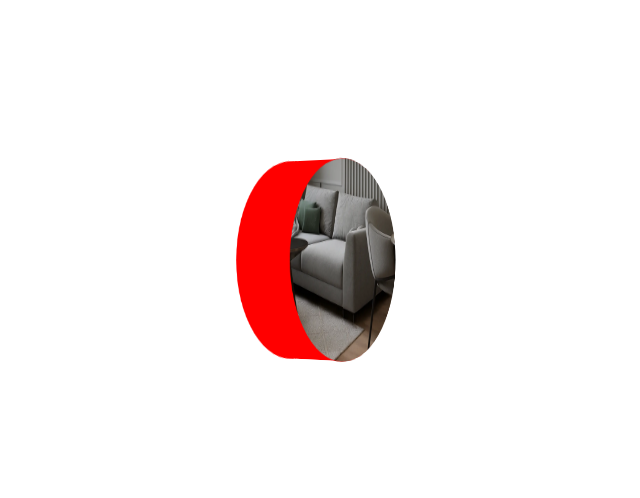
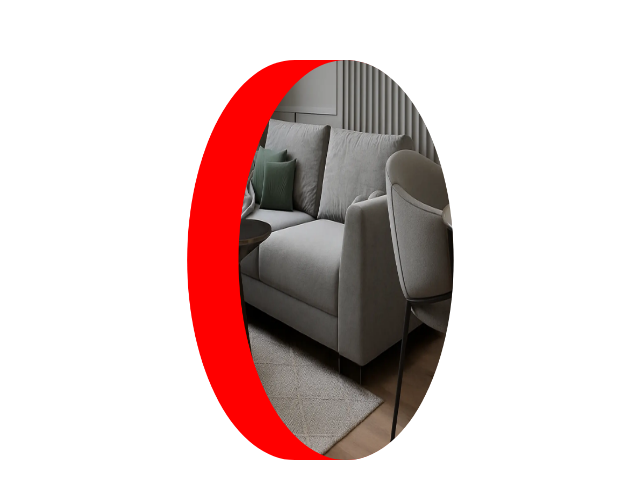
Before and after one commit to Mykhailenko-Oleksandr/coin, a React (Vite) app: page / in a window 1280 px wide. Shown: the part 140-638 px from the top of the page, without its empty margins (320-960 px from the left). Built offline with nearby package versions, Linux system fonts and the light colour scheme.

Commit message:
check point

```diff
--- a/src/components/Coin/Coin.module.css
+++ b/src/components/Coin/Coin.module.css
@@ -1,62 +1,3 @@
-/* .wrap {
-  margin: 0 auto;
-  display: flex;
-  align-items: center;
-  justify-content: center;
-  height: 100svh;
-  width: 100svw;
-  position: relative;
-}
-
-.coin {
-  position: absolute;
-  display: flex;
-  justify-content: center;
-  align-items: center;
-  transform-style: preserve-3d;
-  border-radius: 50%;
-
-  animation: coin-idle linear infinite;
-}
-
-.coin > * {
-  position: absolute;
-}
-
-.front,
-.back,
-.edgeFront,
-.edgeBack {
-  transform-style: preserve-3d;
-
-  border-radius: 50%;
-  height: 100%;
-  width: 100%;
-  overflow: hidden;
-
-  display: flex;
-  justify-content: center;
-  align-items: center;
-}
-
-.center {
-  height: 100%;
-  transform: rotateY(90deg);
-
-  display: flex;
-  justify-content: center;
-  align-content: center;
-}
-
-@keyframes coin-idle {
-  0% {
-    transform: rotateY(0deg);
-  }
-  100% {
-    transform: rotateY(360deg);
-  }
-} */
-
 .wrap {
   margin: 0 auto;
   display: flex;
@@ -64,8 +5,6 @@
   justify-content: center;
   height: 100svh;
   width: 100svw;
-  perspective: 1200px; /* Додано перспективу для 3D-об'єму */
-  overflow: hidden;
 }
 
 .coin {
@@ -74,44 +13,39 @@
   justify-content: center;
   align-items: center;
   transform-style: preserve-3d;
+
   animation: coin-idle linear infinite;
 }
 
-/* Загальні стилі для сторін монети */
-.side {
+.imgBox{
   position: absolute;
-  top: 0;
-  left: 0;
+  inset: 0;
   width: 100%;
   height: 100%;
   border-radius: 50%;
   overflow: hidden;
-  backface-visibility: hidden; /* Ховає зворотний бік картинки */
+  backface-visibility: hidden;
 }
 
 .image {
   width: 100%;
   height: 100%;
   object-fit: cover;
-  display: block;
 }
 
-/* Стилі для пласких кілець ребра */
+
 .edge {
   position: absolute;
-  top: 0;
-  left: 0;
+  inset: 0;
+  height: 100%;
   width: 100%;
-  height: 100%;
   border-radius: 50%;
-  pointer-events: none;
 }
 
-/* Центральна частина (циліндр / товщина) */
 .center {
-  position: absolute;
+   position: absolute;
+  height: 100%;
   transform: rotateY(90deg);
-  pointer-events: none;
 }
 
 @keyframes coin-idle {
--- a/src/components/Coin/Coin.tsx
+++ b/src/components/Coin/Coin.tsx
@@ -1,152 +1,67 @@
-// import css from "./Coin.module.css";
-
-// interface CoinProps {
-//   frontImgUrl: string;
-//   backImgUrl?: string;
-//   width?: number;
-//   height?: number;
-//   color?: string;
-//   thickness?: number;
-//   animationSpeed?: string;
-// }
-
-// const Coin = (props: CoinProps) => {
-//   const {
-//     frontImgUrl,
-//     backImgUrl,
-//     width = 200,
-//     height,
-//     thickness = 40,
-//     color = "rgb(46, 46, 46)",
-//     animationSpeed = "5s",
-//   } = props;
-
-//   const halfThickness = Math.ceil(thickness / 2);
-//   return (
-//     <div className={css.wrap}>
-//       <div
-//         className={css.coin}
-//         style={{
-//           width: `${width}px`,
-//           height: `${height ?? width}px`,
-//           animationDuration: animationSpeed,
-//         }}
-//       >
-//         <img
-//           src={frontImgUrl}
-//           alt="Coin front"
-//           className={css.front}
-//           style={{
-//             transform: `translateZ(${halfThickness + 1}px)`,
-//           }}
-//         />
-//         <div
-//           className={css.edgeFront}
-//           style={{
-//             backgroundColor: color,
-//             transform: `translateZ(${halfThickness}px)`,
-//           }}
-//         ></div>
-//         <div
-//           className={css.center}
-//           style={{ backgroundColor: color, width: `${thickness}px` }}
-//         ></div>
-//         <div
-//           className={css.edgeBack}
-//           style={{
-//             backgroundColor: color,
-//             transform: `translateZ(-${halfThickness}px)`,
-//           }}
-//         ></div>
-//         <img
-//           src={backImgUrl ?? frontImgUrl}
-//           alt="Coin back"
-//           className={css.back}
-//           style={{
-//             transform: `translateZ(-${halfThickness + 1}px)`,
-//           }}
-//         />
-//       </div>
-//     </div>
-//   );
-// };
-
-// export default Coin;
-
 import css from "./Coin.module.css";
 
 interface CoinProps {
   frontImgUrl: string;
   backImgUrl?: string;
-  size?: number; // Зручніше використовувати одне число для ширини/висоти
-  thickness?: number; // Краще передавати число у пікселях
+  width?: number;
+  height?: number;
   color?: string;
+  thickness?: number;
   animationSpeed?: string;
 }
 
-const Coin = ({
-  frontImgUrl,
-  backImgUrl,
-  size = 200,
-  thickness = 40,
-  color = "rgb(46, 46, 46)",
-  animationSpeed = "5s",
-}: CoinProps) => {
+const Coin = (props: CoinProps) => {
+  const {
+    frontImgUrl,
+    backImgUrl,
+    width = 200,
+    height,
+    thickness = 40,
+    color = "rgb(46, 46, 46)",
+    animationSpeed = "5s",
+  } = props;
+
   const halfThickness = Math.ceil(thickness / 2);
-
   return (
     <div className={css.wrap}>
       <div
         className={css.coin}
         style={{
-          width: `${size}px`,
-          height: `${size}px`,
+          width: `${width}px`,
+          height: `${height ?? width}px`,
           animationDuration: animationSpeed,
-        }}
-      >
-        {/* Передня сторона */}
+        }}>
         <div
-          className={css.side}
-          style={{ transform: `translateZ(${halfThickness + 1}px)` }}
-        >
-          <img src={frontImgUrl} alt="Coin front" className={css.image} />
+          className={css.imgBox}
+          style={{
+            transform: `translateZ(${halfThickness + 1}px)`,
+          }}>
+          <img
+            src={frontImgUrl}
+            alt="Coin front"
+            className={css.image}
+          />
         </div>
-
-        {/* Переднє ребро */}
         <div
           className={css.edge}
           style={{
             backgroundColor: color,
             transform: `translateZ(${halfThickness}px)`,
-          }}
-        />
-
-        {/* Центральне кільце (товщина) */}
+          }}></div>
         <div
           className={css.center}
-          style={{
-            backgroundColor: color,
-            width: `${thickness}px`,
-            height: `${size}px`,
-          }}
-        />
-
-        {/* Заднє ребро */}
+          style={{ backgroundColor: color, width: `${thickness}px` }}></div>
         <div
           className={css.edge}
           style={{
             backgroundColor: color,
             transform: `translateZ(-${halfThickness}px)`,
-          }}
-        />
-
-        {/* Задня сторона */}
+          }}></div>
         <div
-          className={css.side}
+          className={css.imgBox}
           style={{
             transform: `rotateY(180deg) translateZ(${halfThickness + 1}px)`,
-          }}
-        >
+          }}>
           <img
             src={backImgUrl ?? frontImgUrl}
             alt="Coin back"
```
